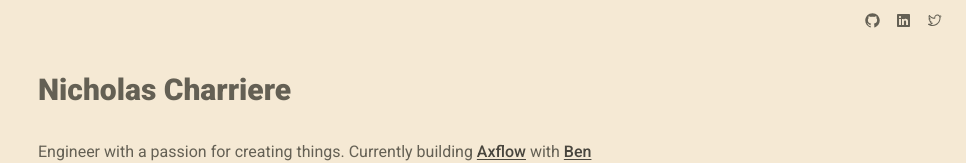
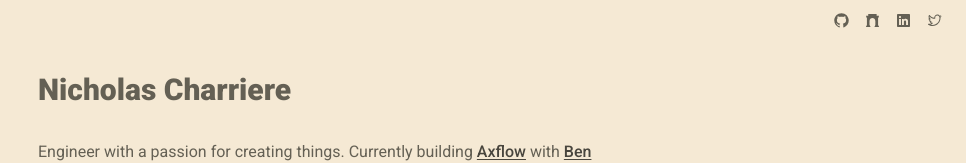
Before and after one commit to nichochar/nicholascharriere.com-vercel, a Next.js app: page / in a window 1280 px wide. Shown: the top 163 px of the page, without its empty margins (314-1280 px from the left). Built offline with nearby package versions, Linux system fonts and the light colour scheme.

Commit message:
Add farcaster icon and link

```diff
--- a/app/layout.tsx
+++ b/app/layout.tsx
@@ -1,6 +1,7 @@
 import "./globals.css";
 import type { Metadata } from "next";
 import { Roboto } from "next/font/google";
+import {FarcasterIcon} from './svg/farcaster';
 import {
   TwitterLogoIcon,
   LinkedInLogoIcon,
@@ -58,6 +59,9 @@ export default function RootLayout({
             <a href="https://github.com/nichochar">
               <GitHubLogoIcon className="hover:text-froly-500 transition-all"/>
             </a>
+              <a href="https://warpcast.com/pushix">
+                <FarcasterIcon fill="#646054" className="p-[1px] hover:text-froly-500 transition-all"/>
+              </a>
             <a href="https://www.linkedin.com/in/nicholas-charriere/">
               <LinkedInLogoIcon className="hover:text-froly-500 transition-all"/>
             </a>
--- /dev/null
+++ b/app/svg/farcaster.tsx
@@ -0,0 +1,11 @@
+import React from 'react';
+
+export const FarcasterIcon = ({className}: {className?: string}) => {
+  return (
+    <svg className={className} width="15" height="15" viewBox="0 0 15 15" fill="none" xmlns="http://www.w3.org/2000/svg">
+      <path d="M2.57396 0H12.2485V15H10.8284V8.12903H10.8145C10.6575 6.23006 9.19377 4.74194 7.41124 4.74194C5.62871 4.74194 4.16496 6.23006 4.00801 8.12903H3.99408V15H2.57396V0Z" fill="currentColor" fillRule="evenodd" clipRule="evenodd" />
+      <path d="M0 2.12903L0.576923 4.25807H1.06509V12.871C0.819992 12.871 0.621302 13.0876 0.621302 13.3548V13.9355H0.532544C0.287448 13.9355 0.0887573 14.1521 0.0887573 14.4194V15H5.05917V14.4194C5.05917 14.1521 4.86048 13.9355 4.61539 13.9355H4.52663V13.3548C4.52663 13.0876 4.32794 12.871 4.08284 12.871H3.5503V2.12903H0Z" fill="currentColor" fillRule="evenodd" clipRule="evenodd" />
+      <path d="M10.9172 12.871C10.6721 12.871 10.4734 13.0876 10.4734 13.3548V13.9355H10.3846C10.1395 13.9355 9.94083 14.1521 9.94083 14.4194V15H14.9112V14.4194C14.9112 14.1521 14.7126 13.9355 14.4675 13.9355H14.3787V13.3548C14.3787 13.0876 14.18 12.871 13.9349 12.871V4.25807H14.4231L15 2.12903H11.4497V12.871H10.9172Z" fill="currentColor" fillRule="evenodd" clipRule="evenodd" />
+    </svg>
+  )
+}
```
